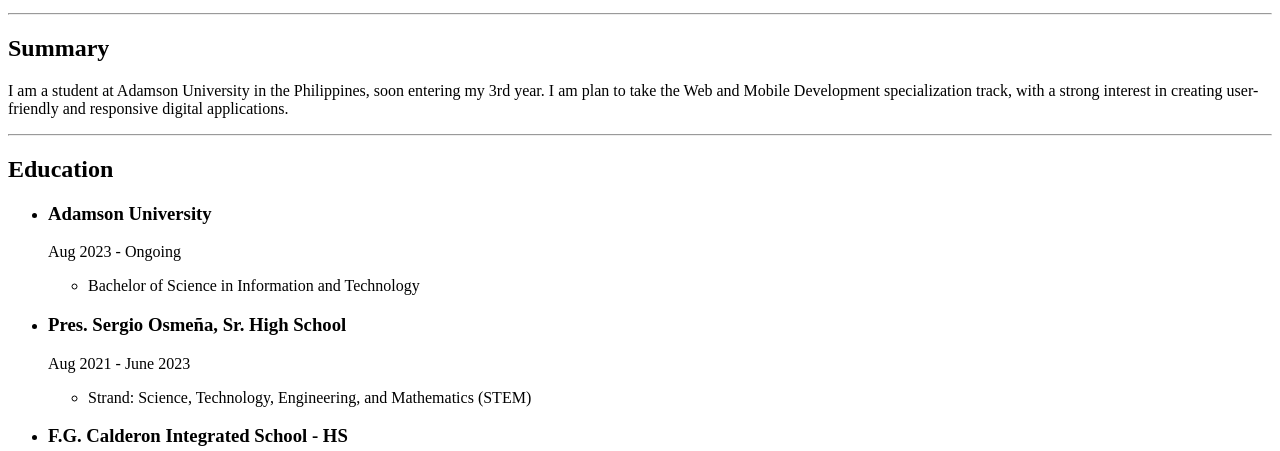
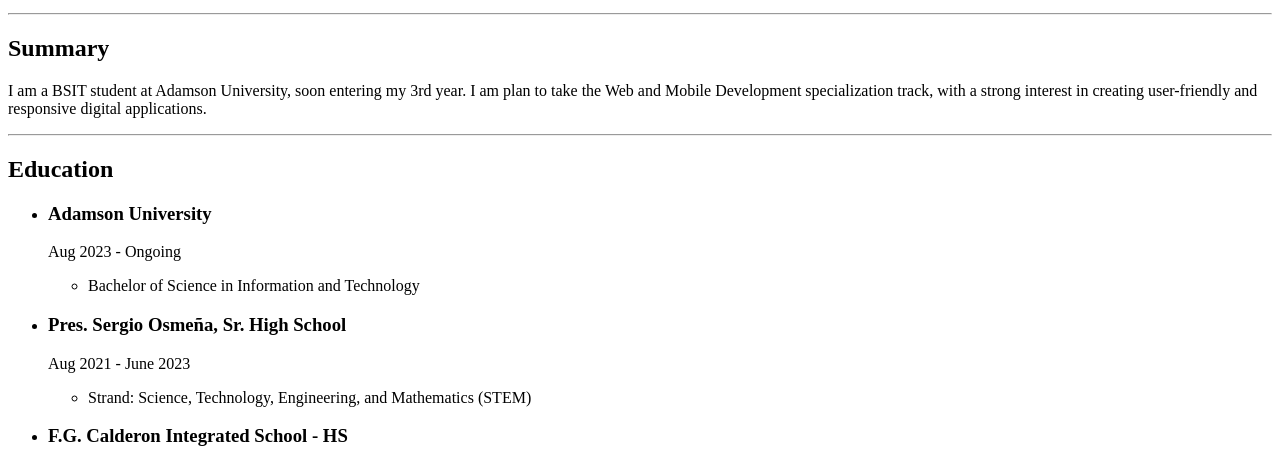
Before and after one commit to G3OV3/Resume, a plain HTML site: page index.html in a window 1280 px wide. Shown: the part 349-800 px from the top of the page. Drawn offline with Linux system fonts and the light colour scheme.

Commit message:
Update index.html

```diff
--- a/index.html
+++ b/index.html
@@ -14,7 +14,7 @@
     </p>
     <hr>
     <h2>Summary</h2>
-    <p>I am a student at Adamson University in the Philippines, soon entering my 3rd year.
+    <p>I am a BSIT student at Adamson University, soon entering my 3rd year.
         I am plan to take the Web and Mobile Development specialization track, with a strong
         interest in creating user-friendly and responsive digital applications.
     </p>
```
